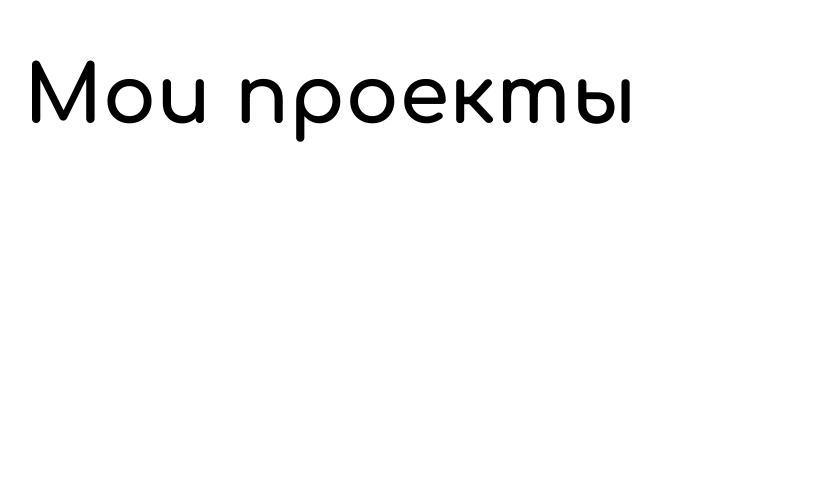
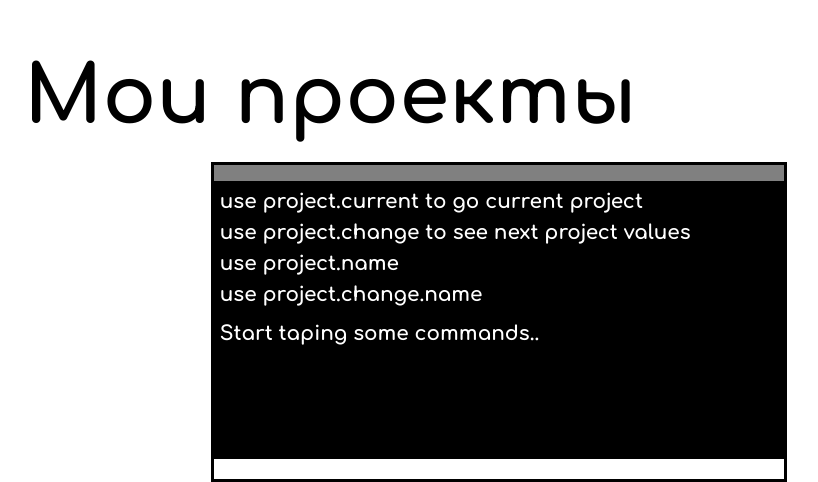
Before and after one commit to splite03/portfolio, a Vue app: page / in a window 1280 px wide. Shown: the part 1632-2114 px from the top of the page, without its empty margins (141-959 px from the left). Before the commit the page ends 1774 px from the top, so only its background shows below. Built offline with nearby package versions, Linux system fonts and the light colour scheme.

Commit message:
added components of preloader and projects-console

```diff
--- a/src/App.vue
+++ b/src/App.vue
@@ -1,7 +1,16 @@
 <template>
-  <router-view/>
+  <loader v-if="!$store.state.loaded"></loader>
+  <router-view v-if="$store.state.loaded"/>
 </template>
 
 <style>
 
 </style>
+
+<script>
+  import Loader from "./components/Loader.vue";
+
+  export default{
+    components:{Loader},
+  }
+</script>
--- a/src/MainPageLogic.js
+++ b/src/MainPageLogic.js
@@ -1,7 +1,8 @@
 import NavBar from '@/components/NavBar.vue';
+import CommandConsole from '@/components/CommandConsole.vue'
 
 export default {
-    components:{NavBar},
+    components:{NavBar, CommandConsole},
     data() {
       return{
         aboutMeBlockChanged: false,
--- /dev/null
+++ b/src/components/CommandConsole.vue
@@ -0,0 +1,126 @@
+<template>
+    <a id="link" target="_blank" href="https://www.google.com/"></a>
+    <div class="console-app">
+        <div class="console-header"></div>
+        <div class="console-body">
+            <div class="console-text-area">
+                <p class="console-text" v-for="(text, idx) in textes" :key="text">{{textes[idx]}}</p>
+            </div>
+            <input class="console-input" @keydown.enter="submitInput()" v-model="inputValue" @keydown.down="allInputsHandlerDown()" @keydown.up="allInputsHandlerUp()">
+        </div>
+    </div>
+</template>
+
+<script>
+export default {
+    data() {
+        return{
+            textes:['use project.current  to go current project','use project.change  to see next project values','use project.name','use project.change.name','','Start taping some commands..'],
+            projectsTextes:{
+                0:['name : notes','technologys : html, css, vue, js','','Первый проект, который я сделал через неделю после начала изучения Front-end разработки. Последний рефактор был сделан на Vue js.'],
+                1:['name : tasks','technologys : html, css, vue, js','',''],
+                2:['name : notes3','technologys : html, css, vue, js','','Первый проект, который я сделал через неделю после начала изучения Front-end разработки. Последний рефактор был сделан на Vue js.'],
+                3:['name : notes4','technologys : html, css, vue, js','','Первый проект, который я сделал через неделю после начала изучения Front-end разработки. Последний рефактор был сделан на Vue js.'],
+            },
+            projectCounter: 0,
+            inputValue:'',
+            allInputs:[],
+            counterInputHandler:0
+        }
+    },
+    methods:{
+        submitInput() {
+            let value = this.inputValue
+            this.allInputs.push(value)
+            if(value === 'project.current'){
+                document.getElementById('link').click()
+                console.log('curent');
+                this.inputValue = ''
+            }else if(value === 'project.change') {
+                this.textes = this.projectsTextes[this.projectCounter]
+                this.inputValue = 'project.current'
+                this.projectCounter++
+                if (this.projectCounter > Object.keys(this.projectsTextes).length - 1 ){
+                    this.projectCounter = 0
+                }
+            }else if(value === 'project.change.name') {
+                console.log('change value by name');
+                this.inputValue = ''
+            }else if(value === 'project.name') {
+                console.log('go by name');
+                this.inputValue = ''
+            }else if(value === 'clear') {
+                this.textes.length = 0
+                this.inputValue = ''
+            }else if(value.split(':')[0] === 'bgc') {
+                document.querySelector('body').style.background = value.split(':')[1].trim()
+                this.inputValue = ''
+            }else{
+                this.textes.push('Wrong syntax. Try again.')
+                this.inputValue = ''
+            }
+        },
+        allInputsHandlerUp(){
+            if(this.counterInputHandler === 0){
+                this.counterInputHandler = this.allInputs.length
+                this.inputValue = this.allInputs[this.counterInputHandler]
+            }else{
+                this.inputValue = this.allInputs[--this.counterInputHandler]
+            }
+
+        },
+        allInputsHandlerDown(){
+            if(this.counterInputHandler === this.allInputs.length){
+                this.counterInputHandler = 0
+                this.inputValue = this.allInputs[this.counterInputHandler]
+            }else{
+                this.inputValue = this.allInputs[++this.counterInputHandler]
+            }
+
+        }
+    }
+
+}
+</script>
+
+<style>
+.console-app {
+    height: 40vh;
+    width: 45vw;
+    background: black;
+    display: flex;
+    flex-direction: column;
+    margin: 20px auto;
+    border: 3px solid black;
+}
+.console-header {
+    background-color: grey;
+    height: 5%;
+    width: 100%;
+}
+.console-body {
+    height: 95%;
+    display: flex;
+    flex-direction: column;
+    justify-content: space-between;
+}
+.console-text-area {
+    height: 100%;
+    margin: 1%;
+    overflow-y: scroll;
+    scrollbar-width: 2px;
+}
+.console-text {
+    color: white;
+    padding: 4px 0;
+}
+.console-input {
+    height: 20px;
+    background-color: white;
+    border: none;
+    font-size: 1rem;
+}
+.console-input:focus-visible{
+    outline: 0;
+}
+</style>
--- /dev/null
+++ b/src/components/Loader.vue
@@ -0,0 +1,183 @@
+<template>
+    <div class="wrapper-loader">
+      <div class="container">
+        <div class="loader">
+          <span class="loader-rotate-wrapper section-left">
+            <div class="loader-rotate"></div>
+          </span>
+          <span class="loader-rotate-wrapper section-right">
+            <div class="loader-rotate"></div>
+          </span>
+          <div class="loader-box"></div>
+        </div>
+      </div>
+    </div>
+</template>
+
+<script>
+export default {
+
+    // Фейк-загрузка сайта
+
+    mounted(){
+      setTimeout(() => {
+        this.$store.state.loaded = true
+      }, 6500)
+      setTimeout(() => {
+        document.querySelector('.navbar').style.opacity = 1
+        document.querySelector('.content-wrapper').style.opacity = 1
+      }, 6501)
+    }
+}
+</script>
+
+<style>
+.wrapper-loader{
+    display: flex;
+    justify-content: center;
+    align-items: center;
+}
+.container{
+    margin: 25vh 0;
+}
+.loader{
+    height: 428px;
+    width: 428px;
+    /* background-color: red; */
+    opacity: 1;
+    position: relative;
+    overflow: hidden;
+}
+.loader-rotate-wrapper{
+    position: absolute;
+    height: 100%;
+    width: 50%;
+    /* background-color: rgb(238, 238, 255); */
+    overflow: hidden;
+}
+.loader-rotate-wrapper.section-right{
+    right: 0;
+    top: 0;
+}
+.loader-rotate-wrapper.section-left{
+    left: 0;
+    top: 0;
+}
+.loader-rotate{
+    height: calc(100% - 28px);
+    width: 400px;
+    /* background-color: aqua; */
+    border-radius: 50%;
+    position: relative;
+    border: 14px solid rgba(255, 0, 0, 0);
+}
+.loader-rotate-wrapper.section-right .loader-rotate{
+    left: -214px;
+    /* background-color: blueviolet; */
+    border-top-color: rgb(255, 0, 0);
+    border-right-color: rgb(255, 0, 0);
+    transform: rotate(225deg);
+    transition: transform 1s;
+    animation: spin-right 1.2s 2.2s, color-top-right 5s 1s forwards;
+}
+.loader-rotate-wrapper.section-left .loader-rotate{
+    /* background-color: rgb(0, 195, 255); */
+    border-bottom-color: rgb(255, 0, 0);
+    border-left-color: rgb(255, 0, 0);
+    transform: rotate(225deg);
+    transition: transform 1s;
+    animation: spin-left 1.4s 3.3s, color-bot-left 5s 1s forwards;
+}
+.loader-box{
+    height: 14px;
+    width: 14px;
+    background-color: red;
+    position: absolute;
+    display: inline;
+    bottom: 193px;
+    left: calc(50% - 7px);
+    transition: transform;
+    animation: translate 1.5s 1s 1 forwards, scaleX 2.2s 2.5s forwards, color 5s 1s forwards, box-back 1.5s 4.7s forwards;
+    /* transform: scaleX(1) translateY(1); */
+}
+@keyframes box-back{
+    0%{
+        height: 200px;
+        transform: translateY(-221px);
+    }
+    100%{
+        transform: translateY(0);
+    }
+}
+@keyframes translate{
+    0%{
+        transform: translateY(0);
+    }
+    45%{
+        height: 232px;
+        transform: translateY(0);
+    }
+    85%{
+        transform: translateY(-221px);
+        height: 232px;
+
+    }
+    100%{
+        height: 14px;
+        transform: translateY(-221px);
+    }
+}
+@keyframes scaleX {
+    0%{
+        transform: scaleX(1) translateY(-221px);
+    }
+    3%{
+        transform: scaleX(0) translateY(-221px);
+    }
+    20%{
+        transform: scaleX(0) translateY(-221px);
+    }
+    55%{
+        transform: scaleX(0) translateY(-221px);
+    }
+    65%{
+        transform: scaleX(1) translateY(-221px);
+    }
+    100%{
+        transform: scaleX(1) translateY(-221px);
+    }
+}
+@keyframes spin-left{
+    0%{
+        transform: rotate(225deg);
+    }
+    100%{
+        transform: rotate(585deg);
+    }
+}
+@keyframes spin-right{
+    0%{
+        transform: rotate(225deg);
+    }
+    100%{
+        transform: rotate(585deg);
+    }
+}
+@keyframes color-top-right {
+    to{
+        border-top-color: rgb(116, 255, 47);
+        border-right-color: rgb(116, 255, 47);
+    }
+}
+@keyframes color-bot-left {
+    to{
+        border-bottom-color: rgb(116, 255, 47);
+        border-left-color: rgb(116, 255, 47);
+    }
+}
+@keyframes color{
+    to{
+        background-color: rgb(116, 255, 47);
+    }
+}
+</style>
--- a/src/store/index.js
+++ b/src/store/index.js
@@ -2,10 +2,16 @@ import { createStore } from 'vuex'
 
 export default createStore({
   state: {
-    content: 'Привет'
+    loaded: false,
+    opacity: 0,
   },
   getters: {
-
+    loaded(state) {
+      return state.loaded
+    },
+    opacity(state) {
+      return state.opacity
+    }
   },
   mutations: {
 
--- a/src/styles/style.css
+++ b/src/styles/style.css
@@ -37,6 +37,8 @@ h1{
     width: 100vw;
     background-color: #3E3D3D;
     padding-top: 11px;
+    transition: opacity 1s;
+    opacity: 0;
 }
 .navbar-links {
     display: flex;
@@ -76,7 +78,10 @@ h1{
     position: absolute;
     top: 10px;
 }
-
+.content-wrapper{
+    transition: opacity 1s;
+    opacity: 0;
+}
 
 /* Welcome Avatar*/
 .welcome-block{
--- a/src/views/MainPage.vue
+++ b/src/views/MainPage.vue
@@ -3,6 +3,7 @@
 
     <!-- БЛОК ПЕРВИЧНЫЙ -->
 
+    <div class="content-wrapper">
         <div class="welcome-block">
         <div class="container">
             <div class="block-for-avatar">
@@ -46,13 +47,16 @@
         <div class="my-projects">
             <div class="container">
                 <h1 class="my-projects-header">Мои проекты</h1>
+                <command-console></command-console>
+            </div>
         </div>
     </div>
 </template>
 
 <script>
-import App from '@/MainPageLogic.js'
-export default App
+import MainPageLogic from '@/MainPageLogic.js'
+
+export default MainPageLogic
 </script>
 
 <style >
```
Lines whose indentation alone changed are shown as unchanged.
